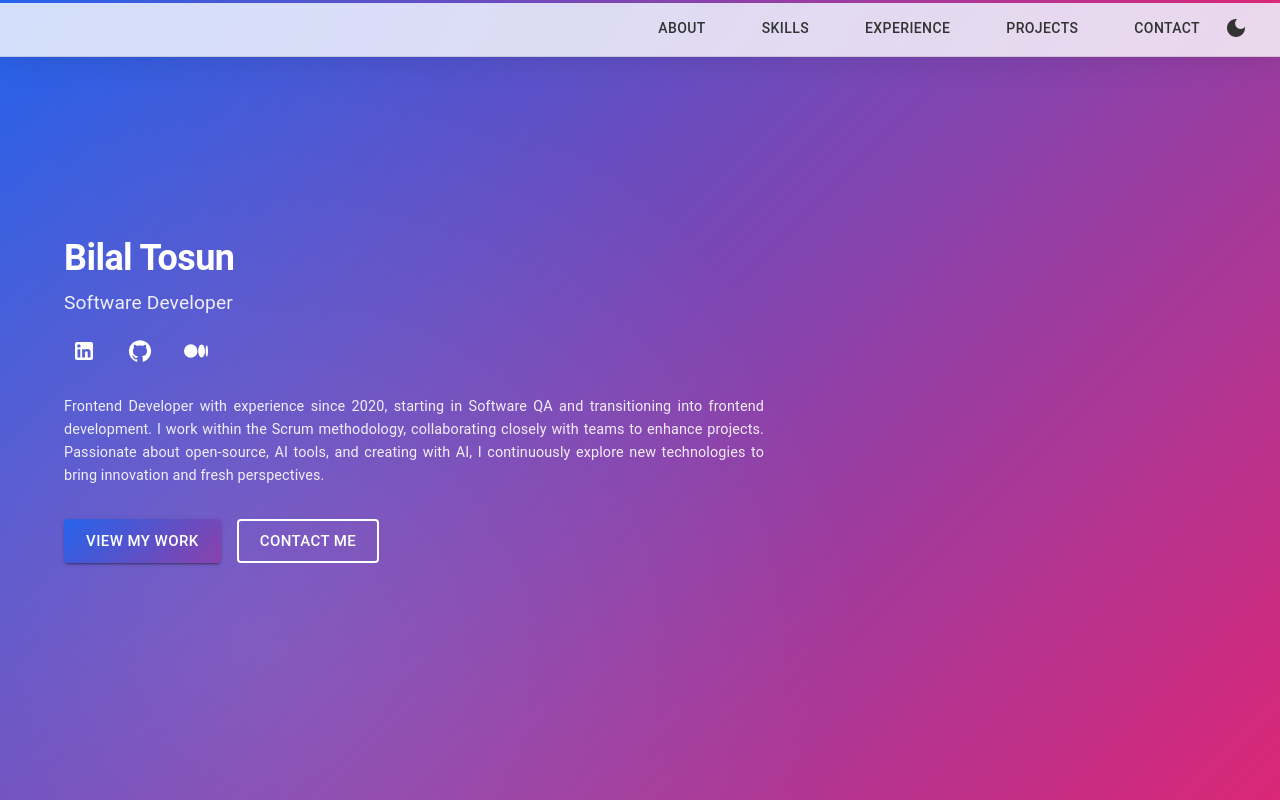
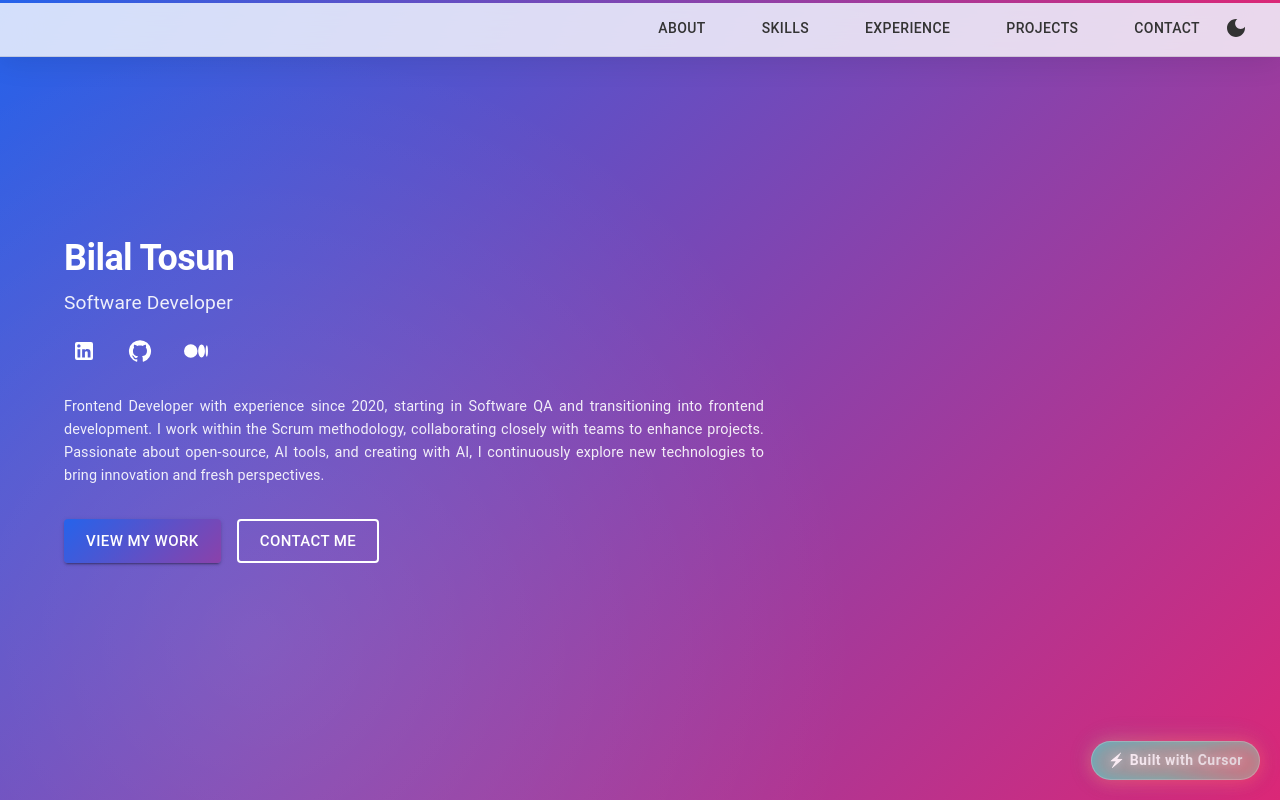
Before and after one commit to bilaltosungit/cursor-nextjs-portfolio, a Next.js app: page / in a window 1280 px wide. Shown: the top 800 px of the page. Built offline with nearby package versions, Linux system fonts and the light colour scheme.

Commit message:
We had a fight some today

```diff
--- a/src/app/layout.js
+++ b/src/app/layout.js
@@ -3,6 +3,8 @@
 import { ThemeProvider } from '@/app/ThemeContext';
 import Navbar from '@/components/Navbar';
 import ScrollProgress from '@/components/ScrollProgress';
+import { CursorBadgeContainer, CursorBadgeText } from '@/app/styles';
+import Link from 'next/link';
 import { Inter } from 'next/font/google';
 
 const inter = Inter({ subsets: ['latin'] });
@@ -23,6 +25,11 @@ export default function RootLayout({ children }) {
           <ScrollProgress />
           <Navbar />
           {children}
+          <Link href="https://cursor.sh" target="_blank" style={{ textDecoration: 'none' }}>
+            <CursorBadgeContainer>
+              <CursorBadgeText>⚡ Built with Cursor</CursorBadgeText>
+            </CursorBadgeContainer>
+          </Link>
         </ThemeProvider>
       </body>
     </html>
--- a/src/app/styles.js
+++ b/src/app/styles.js
@@ -617,45 +617,101 @@ export const ContactButton = styled(Button)({
   transition: 'all 0.3s ease',
 });
 
-export const CursorBadgeContainer = styled(Box, {
-  shouldForwardProp,
-})(({ isDarkMode }) => ({
+export const CursorBadgeContainer = styled(Box)(({ theme }) => ({
+  '@keyframes gradient': {
+    '0%': {
+      backgroundPosition: '0% 50%'
+    },
+    '50%': {
+      backgroundPosition: '100% 50%'
+    },
+    '100%': {
+      backgroundPosition: '0% 50%'
+    }
+  },
+  '@keyframes shine': {
+    '0%': {
+      backgroundPosition: '0% 50%',
+      opacity: 0.9
+    },
+    '50%': {
+      backgroundPosition: '100% 50%',
+      opacity: 1
+    },
+    '100%': {
+      backgroundPosition: '0% 50%',
+      opacity: 0.9
+    }
+  },
   position: 'fixed',
-  bottom: 20,
-  right: 20,
+  bottom: '20px',
+  right: '20px',
   zIndex: 1000,
   padding: '8px 16px',
   display: 'flex',
   alignItems: 'center',
   gap: '8px',
-  background: isDarkMode ? '#1a1a1a' : 'linear-gradient(-45deg, #FF3366, #FF6B6B, #4ECDC4, #45B7D1)',
+  background: 'linear-gradient(-45deg, #FF3366, #FF6B6B, #4ECDC4, #45B7D1)',
   backgroundSize: '300% 300%',
-  animation: isDarkMode ? 'none' : 'gradient 5s ease infinite',
-  color: isDarkMode ? '#90CAF9' : 'white',
+  animation: 'gradient 5s ease infinite, shine 3s ease-in-out infinite',
+  color: 'white',
   borderRadius: '20px',
   cursor: 'pointer',
-  transition: 'transform 0.3s ease, box-shadow 0.3s ease',
+  transition: 'all 0.3s ease',
   backdropFilter: 'blur(10px)',
-  boxShadow: isDarkMode ? '0 4px 15px rgba(255,255,255,0.05)' : '0 4px 15px rgba(0,0,0,0.1)',
-  border: isDarkMode ? '1px solid rgba(255,255,255,0.1)' : '1px solid rgba(255,255,255,0.2)',
+  boxShadow: '0 4px 15px rgba(255, 51, 102, 0.3), 0 0 30px rgba(78, 205, 196, 0.2)',
+  border: '1px solid rgba(255, 255, 255, 0.3)',
   textDecoration: 'none',
+  '&::before': {
+    content: '""',
+    position: 'absolute',
+    top: '-2px',
+    left: '-2px',
+    right: '-2px',
+    bottom: '-2px',
+    background: 'linear-gradient(-45deg, #FF3366, #FF6B6B, #4ECDC4, #45B7D1)',
+    backgroundSize: '300% 300%',
+    animation: 'gradient 5s ease infinite',
+    borderRadius: '22px',
+    zIndex: -1,
+    opacity: 0.5,
+    filter: 'blur(8px)',
+  },
   '&:hover': {
-    transform: 'translateY(-2px)',
-    boxShadow: isDarkMode ? '0 8px 30px rgba(255,255,255,0.1)' : '0 8px 30px rgba(0,0,0,0.2)',
-    border: isDarkMode ? '1px solid rgba(255,255,255,0.2)' : '1px solid rgba(255,255,255,0.3)',
+    transform: 'translateY(-2px) scale(1.02)',
+    boxShadow: '0 8px 30px rgba(255, 51, 102, 0.4), 0 0 50px rgba(78, 205, 196, 0.3)',
+    border: '1px solid rgba(255, 255, 255, 0.5)',
+    '&::before': {
+      opacity: 0.7,
+      filter: 'blur(12px)',
+    }
   },
 }));
 
-export const CursorBadgeText = styled(Typography, {
-  shouldForwardProp,
-})(({ isDarkMode }) => ({
-  fontWeight: 500,
-  color: isDarkMode ? '#90CAF9' : 'white',
-  display: 'flex',
-  alignItems: 'center',
-  gap: '4px',
+export const CursorBadgeText = styled(Typography)({
   fontSize: '0.875rem',
-}));
+  fontWeight: 600,
+  letterSpacing: '0.5px',
+  textShadow: '0 0 10px rgba(255, 255, 255, 0.5)',
+  background: 'linear-gradient(to right, #ffffff, #e0e0e0)',
+  WebkitBackgroundClip: 'text',
+  WebkitTextFillColor: 'transparent',
+});
+
+// Add keyframes for gradient animation
+const keyframes = {
+  gradient: {
+    '0%': {
+      backgroundPosition: '0% 50%'
+    },
+    '50%': {
+      backgroundPosition: '100% 50%'
+    },
+    '100%': {
+      backgroundPosition: '0% 50%'
+    }
+  }
+};
 
 export const BackToTopButton = styled(IconButton, {
   shouldForwardProp,
```
